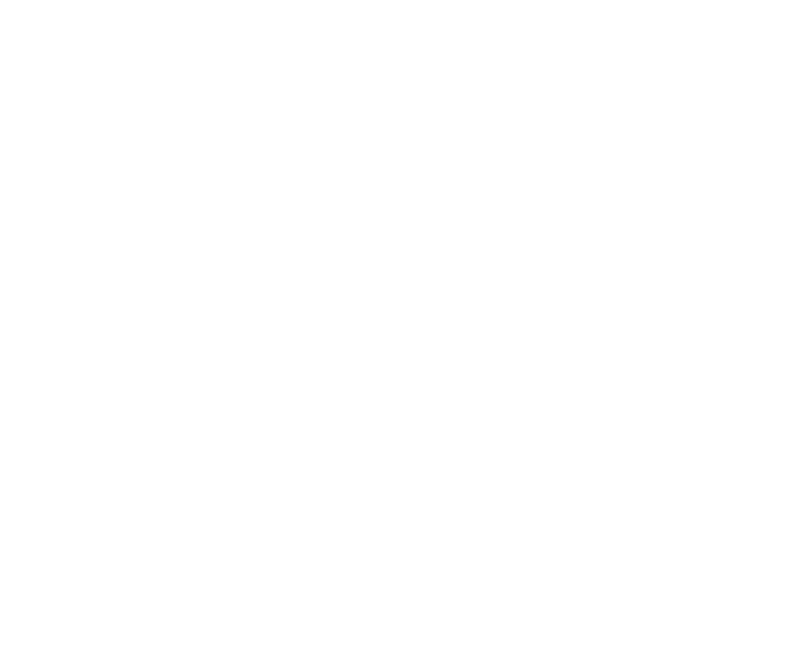
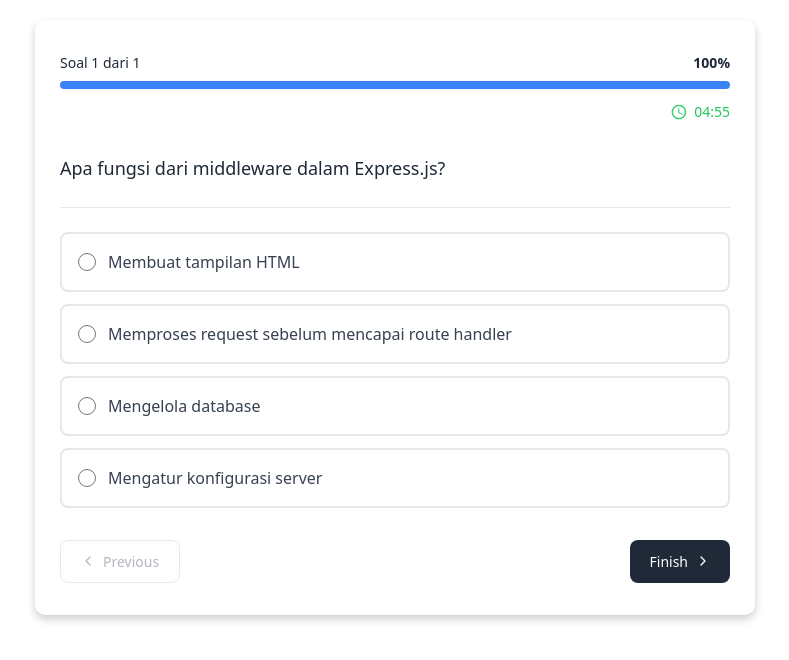
Before and after one commit to LearnCheckA25-CS152/LearnCheck-FrontEnd, a React app: page /quiz in a window 1280 px wide. Before the commit this address had no page. Shown: the top 660 px of the page, without its empty margins (245-1034 px from the left). Built offline with nearby package versions, Linux system fonts and the light colour scheme; the HTML template or start-up script is replaced by a standard one.

Commit message:
Membuat halaman Kuis Aktif

```diff
--- a/package.json
+++ b/package.json
@@ -13,6 +13,7 @@
     "@tailwindcss/vite": "^4.1.16",
     "react": "^19.1.1",
     "react-dom": "^19.1.1",
+    "react-icons": "^5.5.0",
     "react-router-dom": "^7.9.5",
     "tailwindcss": "^4.1.16"
   },
--- a/src/App.jsx
+++ b/src/App.jsx
@@ -1,12 +1,14 @@
 import React from "react";
 import { Route, Routes } from "react-router-dom";
 import HomePage from "./pages/HomePage";
+import QuizPage from "./pages/QuizPage";
 
 function App() {
   return (
     <div className="app-container">
        <Routes>
        <Route path='/' element={<HomePage/>}/>
+       <Route path='/quiz' element={<QuizPage/>}/>
     </Routes>
     </div>
 
--- a/src/component/BtnStart.jsx
+++ b/src/component/BtnStart.jsx
@@ -1,9 +1,16 @@
 import React from "react";
+import { useNavigate } from "react-router-dom";
 
 function BtnStart() {
+    const navigate = useNavigate();
+
+    const handleStart = () => {
+        navigate('/quiz');
+    };
+
     return (
         <div className="homepage-action">
-            <button className="btn-start" type="button">Mulai Pengerjaan</button>
+            <button className="btn-start" type="button" onClick={handleStart}>Mulai Pengerjaan</button>
         </div>
     )
 }
--- /dev/null
+++ b/src/component/QuizHeader.jsx
@@ -0,0 +1,29 @@
+import React from "react";
+import { IoMdTime } from "react-icons/io";
+import { formatTime } from "../utils/quizHelpers";
+
+function QuizHeader({ currentQuestionIndex, totalQuestions, timeRemaining }) {
+  const progress = ((currentQuestionIndex + 1) / totalQuestions) * 100;
+
+  return (
+    <div className="quiz-header">
+      <div className="quiz-progress-info">
+        <span className="quiz-progress-text">
+          Soal {currentQuestionIndex + 1} dari {totalQuestions}
+        </span>
+        <span className="quiz-progress-percentage">{Math.round(progress)}%</span>
+      </div>
+      <div className="quiz-progress-bar">
+        <div
+          className="quiz-progress-fill"
+          style={{ width: `${progress}%` }}></div>
+      </div>
+      <div className="quiz-timer">
+        <IoMdTime className="timer-icon" />
+        <span className="timer-text">{formatTime(timeRemaining)}</span>
+      </div>
+    </div>
+  );
+}
+
+export default QuizHeader;
--- /dev/null
+++ b/src/component/QuizNavigation.jsx
@@ -0,0 +1,27 @@
+import React from "react";
+import { IoChevronBack, IoChevronForward } from "react-icons/io5";
+
+function QuizNavigation({ currentQuestionIndex, totalQuestions, onPrevious, onNext }) {
+  const isFirstQuestion = currentQuestionIndex === 0;
+  const isLastQuestion = currentQuestionIndex === totalQuestions - 1;
+
+  return (
+    <div className="quiz-navigation">
+      <button
+        onClick={onPrevious}
+        disabled={isFirstQuestion}
+        className="nav-button nav-previous">
+        <IoChevronBack />
+        Previous
+      </button>
+      <button
+        onClick={onNext}
+        className="nav-button nav-next">
+        {isLastQuestion ? "Finish" : "Next"}
+        <IoChevronForward />
+      </button>
+    </div>
+  );
+}
+
+export default QuizNavigation;
--- /dev/null
+++ b/src/component/QuizOptions.jsx
@@ -0,0 +1,25 @@
+import React from "react";
+
+function QuizOptions({ options, questionId, selectedAnswer, onAnswerSelect }) {
+  return (
+    <div className="quiz-options">
+      {options.map((option) => (
+        <label
+          key={`${questionId}-${option}`}
+          className={`option-item ${selectedAnswer === option ? "option-selected" : ""}`}>
+          <input
+            type="radio"
+            name={`question-${questionId}`}
+            value={option}
+            checked={selectedAnswer === option}
+            onChange={() => onAnswerSelect(option, questionId)}
+            className="option-radio"
+          />
+          <span className="option-text">{option}</span>
+        </label>
+      ))}
+    </div>
+  );
+}
+
+export default QuizOptions;
--- /dev/null
+++ b/src/component/QuizQuestion.jsx
@@ -0,0 +1,9 @@
+function QuizQuestion({ question }) {
+  return (
+    <div className="quiz-question">
+      <h3 className="question-text">{question}</h3>
+    </div>
+  );
+}
+
+export default QuizQuestion;
--- /dev/null
+++ b/src/pages/QuizPage.jsx
@@ -0,0 +1,112 @@
+import React, { useState, useEffect, useRef, useCallback } from "react";
+import { useNavigate } from "react-router-dom";
+import { getRandomQuestions, calculateQuizStats } from "../utils/quizHelpers";
+import { DUMMY_QUIZ_DATA } from "../utils/quizData";
+import QuizHeader from "../component/QuizHeader";
+import QuizQuestion from "../component/QuizQuestion";
+import QuizOptions from "../component/QuizOptions";
+import QuizNavigation from "../component/QuizNavigation";
+
+function QuizPage() {
+  const navigate = useNavigate();
+  const [quizData, setQuizData] = useState(null);
+  const [currentQuestionIndex, setCurrentQuestionIndex] = useState(0);
+  const [selectedAnswers, setSelectedAnswers] = useState({});
+  const [timeRemaining, setTimeRemaining] = useState(300); // 5 menit
+  const selectedAnswersRef = useRef(selectedAnswers);
+  const quizDataRef = useRef(quizData);
+
+  useEffect(() => {
+    // Inisialisasi quiz dengan pertanyaan acak
+    const randomQuiz = getRandomQuestions(DUMMY_QUIZ_DATA, 1, 3);
+    setQuizData(randomQuiz);
+  }, []);
+
+  useEffect(() => {
+    selectedAnswersRef.current = selectedAnswers;
+  }, [selectedAnswers]);
+
+  useEffect(() => {
+    quizDataRef.current = quizData;
+  }, [quizData]);
+
+  const handleFinishQuiz = useCallback(() => {
+    // Quiz selesai
+    const stats = calculateQuizStats(selectedAnswersRef.current, quizDataRef.current?.questions || []);
+    console.log("Quiz completed:", stats);
+    // Navigate ke hasil atau halaman lain
+    navigate("/");
+  }, [navigate]);
+
+  useEffect(() => {
+    const timer = setInterval(() => {
+      setTimeRemaining((prev) => {
+        if (prev <= 1) {
+          clearInterval(timer);
+          handleFinishQuiz();
+          return 0;
+        }
+        return prev - 1;
+      });
+    }, 1000);
+
+    return () => clearInterval(timer);
+  }, [handleFinishQuiz]);
+
+  const currentQuestion = quizData?.questions?.[currentQuestionIndex];
+  const totalQuestions = quizData?.questions?.length || 0;
+
+  const handleAnswerSelect = useCallback((answer, questionId) => {
+    setSelectedAnswers((prev) => ({
+      ...prev,
+      [questionId]: answer,
+    }));
+  }, []);
+
+  const handlePrevious = useCallback(() => {
+    setCurrentQuestionIndex((prev) => Math.max(0, prev - 1));
+  }, []);
+
+  const handleNext = useCallback(() => {
+    setCurrentQuestionIndex((prev) => {
+      if (prev < totalQuestions - 1) return prev + 1;
+      // finish
+      handleFinishQuiz();
+      return prev;
+    });
+  }, [totalQuestions, handleFinishQuiz]);
+
+  if (!quizData) return <div className="loading">Memuat soal...</div>;
+  if (!Array.isArray(quizData.questions) || quizData.questions.length === 0)
+    return <div>Tidak ada pertanyaan untuk ditampilkan</div>;
+
+  return (
+    <div className="app-container">
+      <div className="quiz-container">
+        <QuizHeader
+          currentQuestionIndex={currentQuestionIndex}
+          totalQuestions={totalQuestions}
+          timeRemaining={timeRemaining}
+        />
+
+        <QuizQuestion question={currentQuestion.question} />
+
+        <QuizOptions
+          options={currentQuestion.options}
+          questionId={currentQuestion.id}
+          selectedAnswer={selectedAnswers[currentQuestion.id]}
+          onAnswerSelect={handleAnswerSelect}
+        />
+
+        <QuizNavigation
+          currentQuestionIndex={currentQuestionIndex}
+          totalQuestions={totalQuestions}
+          onPrevious={handlePrevious}
+          onNext={handleNext}
+        />
+      </div>
+    </div>
+  );
+}
+
+export default QuizPage;
--- a/src/styles/style.css
+++ b/src/styles/style.css
@@ -162,3 +162,171 @@
     font-size: 14px;
     font-weight: 500;
 }
+
+/* Quiz Page Styles */
+.quiz-container {
+  margin: 0 auto;
+  margin-top: 20px;
+  margin-bottom: 20px;
+  padding: 32px 25px;
+  width: 720px;
+  max-width: 1200px;
+  border-radius: 10px;
+  box-shadow: 0px 4px 8px rgba(0, 0, 0, 0.2);
+  background-color: white;
+}
+
+.quiz-header {
+  margin-bottom: 32px;
+}
+
+.quiz-progress-info {
+  display: flex;
+  justify-content: space-between;
+  align-items: center;
+  margin-bottom: 8px;
+}
+
+.quiz-progress-text {
+  font-size: 14px;
+  font-weight: 500;
+  color: #1F2937;
+}
+
+.quiz-progress-percentage {
+  font-size: 14px;
+  font-weight: 600;
+  color: #1F2937;
+}
+
+.quiz-progress-bar {
+  width: 100%;
+  height: 8px;
+  background-color: #E5E7EB;
+  border-radius: 4px;
+  overflow: hidden;
+  margin-bottom: 12px;
+}
+
+.quiz-progress-fill {
+  height: 100%;
+  background-color: #3B82F6;
+  transition: width 0.3s ease;
+}
+
+.quiz-timer {
+  display: flex;
+  align-items: center;
+  gap: 6px;
+  justify-content: flex-end;
+}
+
+.timer-icon {
+  width: 18px;
+  height: 18px;
+  color: #22C55E;
+}
+
+.timer-text {
+  font-size: 14px;
+  font-weight: 500;
+  color: #22C55E;
+}
+
+.quiz-question {
+  margin-bottom: 24px;
+  padding-bottom: 24px;
+  border-bottom: 1px solid #E5E7EB;
+}
+
+.question-text {
+  font-size: 18px;
+  font-weight: 500;
+  color: #1F2937;
+  line-height: 1.6;
+}
+
+.quiz-options {
+  display: flex;
+  flex-direction: column;
+  gap: 12px;
+  margin-bottom: 32px;
+}
+
+.option-item {
+  display: flex;
+  align-items: center;
+  padding: 16px;
+  border: 2px solid #E5E7EB;
+  border-radius: 8px;
+  cursor: pointer;
+  transition: all 0.2s ease;
+}
+
+.option-item:hover {
+  border-color: #3B82F6;
+  background-color: #F9FAFB;
+}
+
+.option-selected {
+  border-color: #3B82F6;
+  background-color: #EFF6FF;
+}
+
+.option-radio {
+  width: 18px;
+  height: 18px;
+  margin-right: 12px;
+  cursor: pointer;
+  accent-color: #3B82F6;
+}
+
+.option-text {
+  font-size: 16px;
+  color: #374151;
+  flex: 1;
+}
+
+.quiz-navigation {
+  display: flex;
+  justify-content: space-between;
+  gap: 16px;
+}
+
+.nav-button {
+  display: flex;
+  align-items: center;
+  gap: 8px;
+  padding: 10px 20px;
+  border-radius: 8px;
+  font-size: 14px;
+  font-weight: 500;
+  cursor: pointer;
+  transition: all 0.2s ease;
+  border: none;
+}
+
+.nav-previous {
+  background-color: white;
+  color: #6B7280;
+  border: 1px solid #D1D5DB;
+}
+
+.nav-previous:hover:not(:disabled) {
+  background-color: #F9FAFB;
+  border-color: #9CA3AF;
+}
+
+.nav-previous:disabled {
+  opacity: 0.5;
+  cursor: not-allowed;
+}
+
+.nav-next {
+  background-color: #1F2937;
+  color: white;
+}
+
+.nav-next:hover {
+  background-color: #111827;
+}
```
Also changed, not shown: 1 other file (tests, documents, lock files or other folders).
